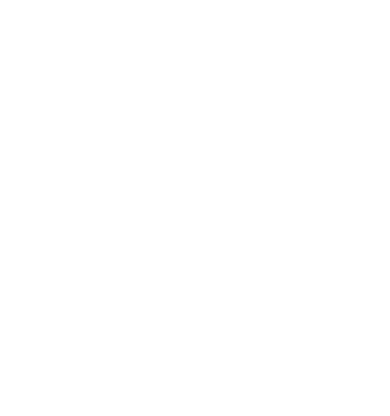
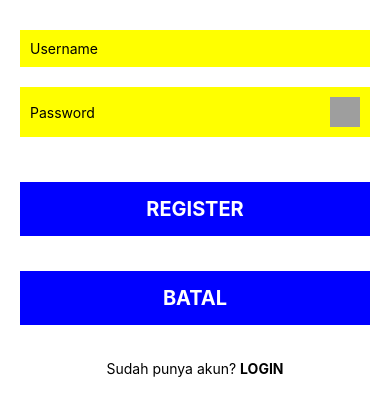
Before and after one commit to Indra2108/simple-online-login-register, a React Native app: screen / in a window 390 px wide. Shown: the top 416 px of the page. Built offline with nearby package versions, Linux system fonts and the light colour scheme; grey boxes are pictures that could not be loaded.

Commit message:
Add Login & Register screen

```diff
--- a/src/login/index.js
+++ b/src/login/index.js
@@ -1,14 +1,79 @@
-import React, {Component} from 'react';
-import {View, Text} from 'react-native';
+import React, {Component} from "react";
+import { View, Text, TextInput, TouchableOpacity, Image } from "react-native";
 
-// import style.js
-import styles from './style'
+// IMPORT STYLE
+import styles from "./style";
 
-export default class Login extends Component {
+// IMPORT PICTURE
+import open from '../assets/eye.png';
+import close from '../assets/hidden.png';
+
+export default class Register extends Component {
+    constructor(props) {
+        super(props);
+        this.state = {
+            username: '',
+            password: '',
+            teksUsername: '',
+            hide: true,
+            cekData: null
+        }
+
+        // AsyncStorage.getItem('REGISTER', (error, result) => {
+        //     if (result) {
+        //        let resultParsed = JSON.parse(result)
+        //        this.setState({
+        //             cekData: true,
+        //             teksUsername: resultParsed.username
+        //         });
+        //     }
+        // });
+    }
+
     render() {
         return(
             <View style={styles.container}>
+                {this.state.cekData ? <Text>{`Hallo! anda sudah mempunyai akun dengan nama ${this.state.teksUsername}, silahkan Log in`}</Text> : null}
+                <View style={styles.inputbackground}>
+                    <TextInput
+                        placeholder='Username'
+                        style={styles.textinput}
+                        onChangeText={(username) => this.setState({ username })}
+                    />
+                </View>
 
+                <View style={styles.inputbackground}>
+                    <TextInput
+                        placeholder='Password'
+                        style={styles.textinput}
+                        secureTextEntry={this.state.hide}
+                        onChangeText={(password) => this.setState({ password })}
+                    />
+                    <TouchableOpacity onPress={() => this.state.hide ? this.setState({ hide: false }) : this.setState({ hide: true })}>
+                        <Image source={this.state.hide ? open : close} style={styles.eye}/>
+                    </TouchableOpacity>
+                </View>
+
+                {/* <TouchableOpacity onPress={this.readStorage} style={styles.tombol}>
+                    <Text style={styles.tulisantombol}>BACA</Text>
+                </TouchableOpacity> */}
+
+                <TouchableOpacity onPress={this.saveStorage} style={styles.tombol}>
+                    <Text style={styles.tulisantombol}>REGISTER</Text>
+                </TouchableOpacity>
+
+                <TouchableOpacity onPress={this.removeStorage} style={styles.tombol}>
+                    <Text style={styles.tulisantombol}>BATAL</Text>
+                </TouchableOpacity>
+
+                {/* <TouchableOpacity onPress={() => alert(`${this.state.cekData}`)} style={styles.tombol}>
+                    <Text style={styles.tulisantombol}>CEK</Text>
+                </TouchableOpacity> */}
+
+                <View style={styles.tekslogin}>
+                    <Text>Sudah punya akun? </Text>
+                    <Text onPress={() => this.props.navigation.navigate('Login')} style={styles.login}>LOGIN</Text>
+                </View>
             </View>
         )
     }
--- a/src/login/style.js
+++ b/src/login/style.js
@@ -3,6 +3,44 @@
 export default StyleSheet.create({
     container: {
         flex: 1,
-        padding: 20
-    }
+        padding: 20,
+        justifyContent: 'center',
+    },
+    inputbackground:{
+        backgroundColor: 'yellow',
+        marginVertical: 10,
+        flexDirection: 'row',
+        alignItems: 'center',
+        justifyContent: 'space-between',
+        padding: 10,
+    },
+    textinput: {
+
+    },
+    eye:{
+        width: 30,
+        height: 30,
+    },
+    tombol: {
+        width: '100%',
+        padding: 15,
+        alignItems: 'center',
+        justifyContent: 'center',
+        color: 'blue',
+        backgroundColor: 'blue',
+        marginTop: '10%'
+    },
+    tulisantombol: {
+        color: 'white',
+        fontWeight: 'bold',
+        fontSize: 20
+    },
+    tekslogin: {
+        flexDirection: 'row',
+        justifyContent: 'center',
+        marginTop: '10%'
+    },
+    login: {
+        fontWeight: 'bold'
+    },
 })
--- a/src/register/index.js
+++ b/src/register/index.js
@@ -1,14 +1,79 @@
 import React, {Component} from "react";
-import {View, Text} from 'react-native';
+import { View, Text, TextInput, TouchableOpacity, Image } from "react-native";
 
-// import style.js
-import styles from './style'
+// IMPORT STYLE
+import styles from "./style";
+
+// IMPORT PICTURE
+import open from '../assets/eye.png';
+import close from '../assets/hidden.png';
 
 export default class Register extends Component {
+    constructor(props) {
+        super(props);
+        this.state = {
+            username: '',
+            password: '',
+            teksUsername: '',
+            hide: true,
+            cekData: null
+        }
+
+        // AsyncStorage.getItem('REGISTER', (error, result) => {
+        //     if (result) {
+        //        let resultParsed = JSON.parse(result)
+        //        this.setState({
+        //             cekData: true,
+        //             teksUsername: resultParsed.username
+        //         });
+        //     }
+        // });
+    }
+
     render() {
         return(
             <View style={styles.container}>
+                {this.state.cekData ? <Text>{`Hallo! anda sudah mempunyai akun dengan nama ${this.state.teksUsername}, silahkan Log in`}</Text> : null}
+                <View style={styles.inputbackground}>
+                    <TextInput
+                        placeholder='Username'
+                        style={styles.textinput}
+                        onChangeText={(username) => this.setState({ username })}
+                    />
+                </View>
 
+                <View style={styles.inputbackground}>
+                    <TextInput
+                        placeholder='Password'
+                        style={styles.textinput}
+                        secureTextEntry={this.state.hide}
+                        onChangeText={(password) => this.setState({ password })}
+                    />
+                    <TouchableOpacity onPress={() => this.state.hide ? this.setState({ hide: false }) : this.setState({ hide: true })}>
+                        <Image source={this.state.hide ? open : close} style={styles.eye}/>
+                    </TouchableOpacity>
+                </View>
+
+                {/* <TouchableOpacity onPress={this.readStorage} style={styles.tombol}>
+                    <Text style={styles.tulisantombol}>BACA</Text>
+                </TouchableOpacity> */}
+
+                <TouchableOpacity onPress={this.saveStorage} style={styles.tombol}>
+                    <Text style={styles.tulisantombol}>REGISTER</Text>
+                </TouchableOpacity>
+
+                <TouchableOpacity onPress={this.removeStorage} style={styles.tombol}>
+                    <Text style={styles.tulisantombol}>BATAL</Text>
+                </TouchableOpacity>
+
+                {/* <TouchableOpacity onPress={() => alert(`${this.state.cekData}`)} style={styles.tombol}>
+                    <Text style={styles.tulisantombol}>CEK</Text>
+                </TouchableOpacity> */}
+
+                <View style={styles.tekslogin}>
+                    <Text>Sudah punya akun? </Text>
+                    <Text onPress={() => this.props.navigation.navigate('Login')} style={styles.login}>LOGIN</Text>
+                </View>
             </View>
         )
     }
--- a/src/register/style.js
+++ b/src/register/style.js
@@ -3,6 +3,44 @@
 export default StyleSheet.create({
     container: {
         flex: 1,
-        padding: 20
-    }
+        padding: 20,
+        justifyContent: 'center',
+    },
+    inputbackground:{
+        backgroundColor: 'yellow',
+        marginVertical: 10,
+        flexDirection: 'row',
+        alignItems: 'center',
+        justifyContent: 'space-between',
+        padding: 10,
+    },
+    textinput: {
+
+    },
+    eye:{
+        width: 30,
+        height: 30,
+    },
+    tombol: {
+        width: '100%',
+        padding: 15,
+        alignItems: 'center',
+        justifyContent: 'center',
+        color: 'blue',
+        backgroundColor: 'blue',
+        marginTop: '10%'
+    },
+    tulisantombol: {
+        color: 'white',
+        fontWeight: 'bold',
+        fontSize: 20
+    },
+    tekslogin: {
+        flexDirection: 'row',
+        justifyContent: 'center',
+        marginTop: '10%'
+    },
+    login: {
+        fontWeight: 'bold'
+    },
 })
```
